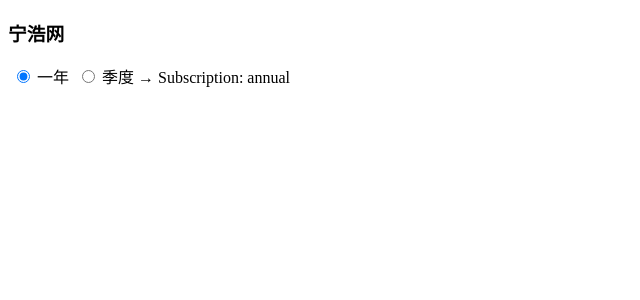
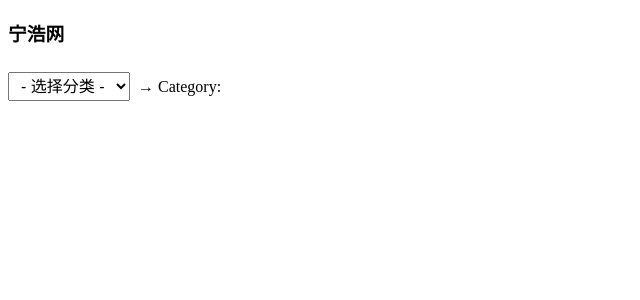
Before and after one commit to rockts/ninghao-vue, a Vue app: page / in a window 1280 px wide. Shown: the top 300 px of the page, without its empty margins (0-640 px from the left). Built offline with nearby package versions, Linux system fonts and the light colour scheme.

Commit message:
选择列表（Select）

```diff
--- a/src/app/app.vue
+++ b/src/app/app.vue
@@ -1,24 +1,11 @@
 <template>
   <h3>{{ name }}</h3>
-  <label for="subscription-annual">
-    <input
-      id="subscription-annual"
-      type="radio"
-      value="annual"
-      v-model="subscription"
-    />
-    一年
-  </label>
-  <label for="subscription-quarterly">
-    <input
-      id="subscription-quarterly"
-      type="radio"
-      value="quarterly"
-      v-model="subscription"
-    />
-    季度
-  </label>
-  <span>→ Subscription: {{ subscription }}</span>
+  <select v-model="category">
+    <option value="">- 选择分类 -</option>
+    <option value="development">应用开发</option>
+    <option value="game">游戏开发</option>
+  </select>
+  <span>→ Category: {{ category }}</span>
 </template>
 
 <script>
@@ -26,7 +13,7 @@
   data() {
     return {
       name: '宁浩网',
-      subscription: 'annual',
+      category: '',
     };
   },
 };
```
